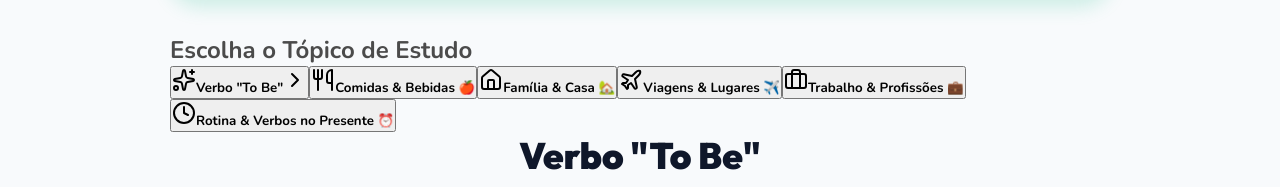
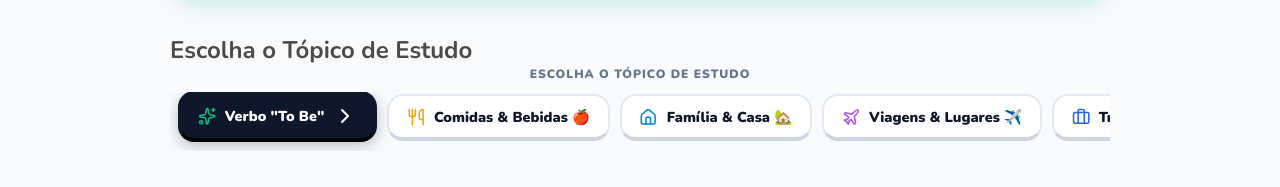
Before and after one commit to afonsoDomingos/ammuv, a React (Vite) app: page / in a window 1280 px wide. Shown: the part 328-515 px from the top of the page. Built offline with nearby package versions, Linux system fonts and the light colour scheme; no server answers.

Commit message:
FixTopicSelectorButtonStylingWithVanillaCSS

```diff
--- a/src/components/TopicSelector.tsx
+++ b/src/components/TopicSelector.tsx
@@ -15,19 +15,21 @@ export const TopicSelector: React.FC<TopicSelectorProps> = ({
 }) => {
   const getTopicIcon = (iconName: string) => {
     switch (iconName) {
-      case 'Sparkles': return <Sparkles className="w-5 h-5 text-emerald-500" />;
-      case 'Utensils': return <Utensils className="w-5 h-5 text-amber-500" />;
-      case 'Home': return <Home className="w-5 h-5 text-sky-500" />;
-      case 'Plane': return <Plane className="w-5 h-5 text-purple-500" />;
-      case 'Briefcase': return <Briefcase className="w-5 h-5 text-blue-600" />;
-      case 'Clock': return <Clock className="w-5 h-5 text-rose-500" />;
-      default: return <Sparkles className="w-5 h-5 text-emerald-500" />;
+      case 'Sparkles': return <Sparkles className="topic-icon icon-emerald" />;
+      case 'Utensils': return <Utensils className="topic-icon icon-amber" />;
+      case 'Home': return <Home className="topic-icon icon-sky" />;
+      case 'Plane': return <Plane className="topic-icon icon-purple" />;
+      case 'Briefcase': return <Briefcase className="topic-icon icon-blue" />;
+      case 'Clock': return <Clock className="topic-icon icon-rose" />;
+      default: return <Sparkles className="topic-icon icon-emerald" />;
     }
   };
 
   return (
-    <div className="topic-selector-tabs mb-6 overflow-x-auto pb-2">
-      <div className="flex gap-2.5 min-w-max">
+    <div className="topic-selector-wrapper">
+      <h2 className="topic-section-label">Escolha o Tópico de Estudo</h2>
+      <div className="topic-tabs-scroll">
+        <div className="topic-tabs-track">
           {TOPIC_CATEGORIES.map((topic: LearningTopic) => {
             const isSelected = selectedTopicId === topic.id;
 
@@ -38,19 +40,16 @@ export const TopicSelector: React.FC<TopicSelectorProps> = ({
                   soundFx.playClick();
                   onSelectTopic(topic.id);
                 }}
-              className={`flex items-center gap-2.5 px-4 py-2.5 rounded-2xl font-black text-sm transition-all border-2 cursor-pointer ${
-                isSelected
-                  ? 'bg-slate-900 text-white border-slate-900 shadow-md scale-105'
-                  : 'bg-white text-slate-700 border-slate-200 hover:bg-slate-100 hover:border-slate-300'
-              }`}
+                className={`topic-tab-btn ${isSelected ? 'topic-tab-active' : 'topic-tab-inactive'}`}
               >
                 {getTopicIcon(topic.icon)}
-              <span>{topic.title}</span>
-              {isSelected && <ChevronRight className="w-4 h-4 text-emerald-400" />}
+                <span className="topic-tab-title">{topic.title}</span>
+                {isSelected && <ChevronRight className="w-4 h-4 text-amber-400" />}
               </button>
             );
           })}
         </div>
       </div>
+    </div>
   );
 };
--- a/src/index.css
+++ b/src/index.css
@@ -267,6 +267,97 @@ body {
   transform: translateY(3px);
   border-bottom-width: 2px;
 }
+
+/* Topic Selector 3D Scroll Bar */
+.topic-selector-wrapper {
+  display: flex;
+  flex-direction: column;
+  align-items: center;
+  margin-bottom: 1.75rem;
+  width: 100%;
+}
+
+.topic-section-label {
+  font-size: 0.75rem;
+  font-weight: 900;
+  color: var(--text-muted);
+  text-transform: uppercase;
+  letter-spacing: 0.08em;
+  margin-bottom: 0.65rem;
+}
+
+.topic-tabs-scroll {
+  width: 100%;
+  overflow-x: auto;
+  padding-bottom: 0.5rem;
+  -webkit-overflow-scrolling: touch;
+}
+
+.topic-tabs-track {
+  display: flex;
+  align-items: center;
+  justify-content: center;
+  gap: 0.65rem;
+  min-width: max-content;
+  margin: 0 auto;
+  padding: 0 0.5rem;
+}
+
+.topic-tab-btn {
+  display: flex;
+  align-items: center;
+  gap: 0.55rem;
+  padding: 0.65rem 1.1rem;
+  border-radius: 16px;
+  font-size: 0.9rem;
+  font-weight: 900;
+  cursor: pointer;
+  white-space: nowrap;
+  transition: all 0.15s ease;
+  border: 2px solid var(--border-light);
+  border-bottom: 4px solid var(--border-dark);
+}
+
+.topic-tab-inactive {
+  background: #ffffff;
+  color: var(--text-dark);
+}
+
+.topic-tab-inactive:hover {
+  background: #f8fafc;
+  transform: translateY(-1px);
+}
+
+.topic-tab-inactive:active {
+  transform: translateY(2px);
+  border-bottom-width: 2px;
+}
+
+.topic-tab-active {
+  background: var(--text-dark);
+  color: #ffffff;
+  border-color: var(--text-dark);
+  border-bottom: 4px solid #000000;
+  box-shadow: 0 4px 14px rgba(15, 23, 42, 0.25);
+  transform: translateY(-1px);
+}
+
+.topic-tab-active:active {
+  transform: translateY(2px);
+  border-bottom-width: 2px;
+}
+
+.topic-icon {
+  width: 1.15rem;
+  height: 1.15rem;
+}
+
+.icon-emerald { color: #10b981; }
+.icon-amber { color: #f59e0b; }
+.icon-sky { color: #0284c7; }
+.icon-purple { color: #a855f7; }
+.icon-blue { color: #2563eb; }
+.icon-rose { color: #f43f5e; }
 
 /* Mobile First Hero Banner */
 .hero-banner {
```
Lines whose indentation alone changed are shown as unchanged.
